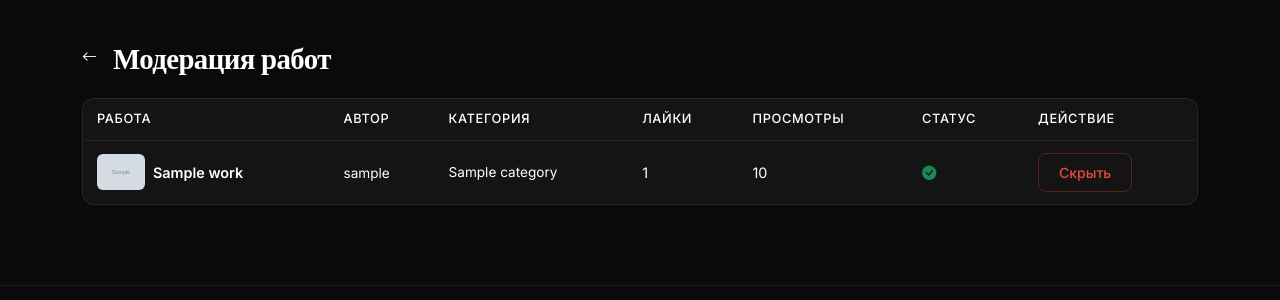
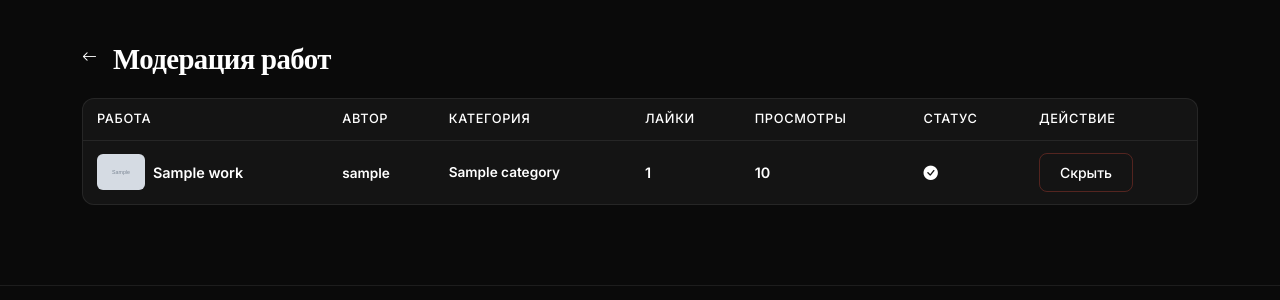
Before and after one commit to ds23432c/Sidelnikov_foto, a Django app: page /admin-panel/works/ in a window 1280 px wide. Shown: the part 80-380 px from the top of the page. Run offline with Django 4.2, Linux system fonts and the light colour scheme; a user stored in the database is signed in; tables that the repository leaves empty hold one stand-in row (values such as "Sample post"); grey boxes marked "Sample" are stand-in pictures; data that the repository does not hold is empty.

Commit message:
Force white admin stats and counters

```diff
--- a/static/css/main.css
+++ b/static/css/main.css
@@ -595,13 +595,30 @@ a:hover { color: var(--accent-dark); }
 }
 
 /* ====== АДМИН И ПРОФИЛЬ С ЧИСЛАМИ ====== */
-.stat-card-num,
-.profile-stats .stat-num,
-.admin-table td,
-.admin-table th {
+.stat-card,
+.stat-card *,
+.profile-stats,
+.profile-stats *,
+.admin-table,
+.admin-table * {
   color: var(--text) !important;
+  opacity: 1 !important;
+  -webkit-text-fill-color: var(--text) !important;
 }
 
+.admin-table td:not(.toggle-indicator),
+.admin-table td:not(.toggle-indicator) *,
+.admin-table th,
+.admin-table th * {
+  color: var(--text) !important;
+  opacity: 1 !important;
+  -webkit-text-fill-color: var(--text) !important;
+}
+
+.profile-stats .stat-num,
+.profile-stats .stat-label,
+.stat-card-num,
+.stat-card-label,
 .admin-panel-number,
 .admin-panel-metric,
 .creator-top-count,
@@ -609,6 +626,8 @@ a:hover { color: var(--accent-dark); }
 .creator-stats-number,
 .creator-stats-label {
   color: var(--text) !important;
+  opacity: 1 !important;
+  -webkit-text-fill-color: var(--text) !important;
 }
 
 /* Responsive */
--- a/templates/admin_panel/works.html
+++ b/templates/admin_panel/works.html
@@ -33,11 +33,11 @@
               </div>
             </td>
             <td>
-              <a href="/accounts/u/{{ work.creator.username }}/" style="color:var(--muted);font-size:0.85rem">{{ work.creator.username }}</a>
+              <a href="/accounts/u/{{ work.creator.username }}/" style="color:var(--text) !important;font-size:0.85rem;font-weight:600">{{ work.creator.username }}</a>
             </td>
-            <td style="color:var(--muted);font-size:0.85rem">{{ work.category.name|default:"—" }}</td>
-            <td style="font-size:0.9rem">{{ work.likes_count }}</td>
-            <td style="font-size:0.9rem">{{ work.views_count }}</td>
+            <td style="color:var(--text) !important;font-size:0.85rem;font-weight:600">{{ work.category.name|default:"—" }}</td>
+            <td style="font-size:0.9rem;color:var(--text) !important;font-weight:700">{{ work.likes_count }}</td>
+            <td style="font-size:0.9rem;color:var(--text) !important;font-weight:700">{{ work.views_count }}</td>
             <td class="toggle-indicator">
               {% if work.is_published %}
                 <span class="text-success"><i class="bi bi-check-circle-fill"></i></span>
```
Also changed, not shown: templates/admin_panel/dashboard.html (+8 -8 lines).
